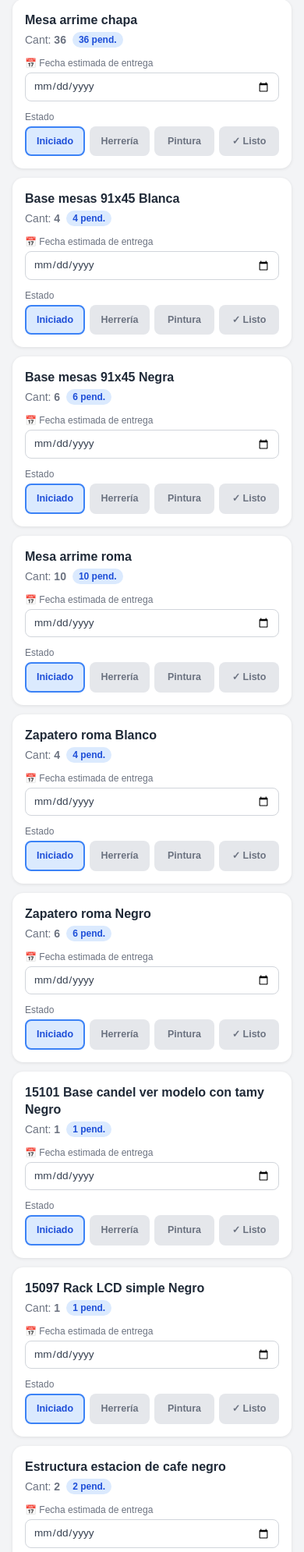
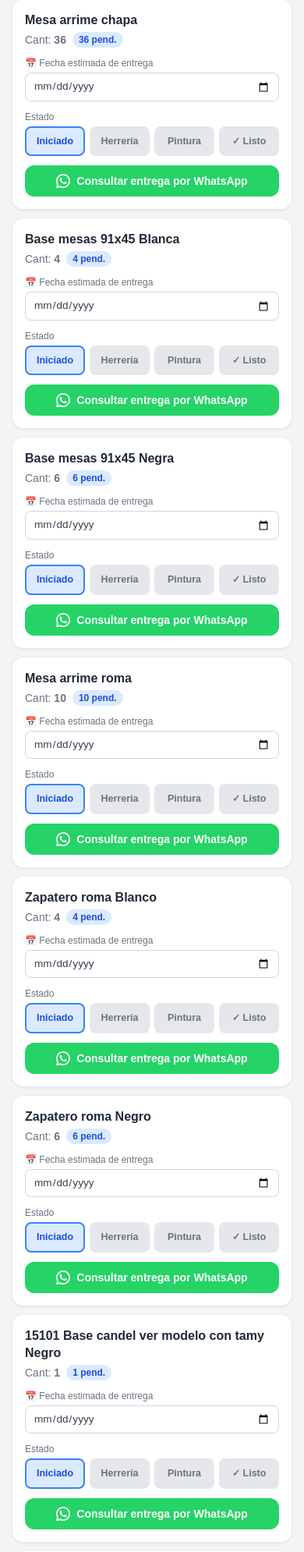
Before and after one commit to mmartinmape-byte/mape-app, a Flask app: page /mobile in a window 390 px wide. Shown: the part 182-2172 px from the top of the page at 78% size. Run offline with Flask 3, Linux system fonts and the light colour scheme; data comes from the database, SQL or seed files in the repository; some libraries are stand-ins or nearby versions.

Commit message:
Agregar boton WhatsApp para consultar entrega en vista mobile

```diff
--- a/templates/mobile.html
+++ b/templates/mobile.html
@@ -77,6 +77,8 @@
 <script>
 let orders = [];
 let filtro = 'pendiente';
+
+const MAPE_WA = '5491132565719';
 
 const ESTADOS = [
   { key:'iniciado', label:'Iniciado',       cls:'active-iniciado' },
@@ -174,11 +176,31 @@ function cardHTML(o) {
     </div>
 
     <!-- Estado -->
-    <div>
+    <div class="mb-3">
       <label class="block text-xs text-gray-500 mb-1 font-medium">Estado</label>
       <div class="flex gap-1.5" id="estado-btns-${o.id}">${estadoBtns}</div>
     </div>
+
+    ${o.pendiente > 0 ? `
+    <!-- WhatsApp -->
+    <a href="${waLink(o)}" target="_blank"
+       class="flex items-center justify-center gap-2 w-full py-2.5 rounded-xl font-semibold text-sm"
+       style="background:#25d366;color:#fff">
+      <svg width="18" height="18" viewBox="0 0 24 24" fill="currentColor">
+        <path d="M17.472 14.382c-.297-.149-1.758-.867-2.03-.967-.273-.099-.471-.148-.67.15-.197.297-.767.966-.94 1.164-.173.199-.347.223-.644.075-.297-.15-1.255-.463-2.39-1.475-.883-.788-1.48-1.761-1.653-2.059-.173-.297-.018-.458.13-.606.134-.133.298-.347.446-.52.149-.174.198-.298.298-.497.099-.198.05-.371-.025-.52-.075-.149-.669-1.612-.916-2.207-.242-.579-.487-.5-.669-.51-.173-.008-.371-.01-.57-.01-.198 0-.52.074-.792.372-.272.297-1.04 1.016-1.04 2.479 0 1.462 1.065 2.875 1.213 3.074.149.198 2.096 3.2 5.077 4.487.709.306 1.262.489 1.694.625.712.227 1.36.195 1.871.118.571-.085 1.758-.719 2.006-1.413.248-.694.248-1.289.173-1.413-.074-.124-.272-.198-.57-.347z"/>
+        <path d="M12 0C5.373 0 0 5.373 0 12c0 2.127.558 4.126 1.528 5.855L.057 23.428a.75.75 0 0 0 .906.94l5.803-1.522A11.938 11.938 0 0 0 12 24c6.627 0 12-5.373 12-12S18.627 0 12 0zm0 21.75a9.726 9.726 0 0 1-4.964-1.355l-.355-.211-3.683.966.982-3.588-.232-.369A9.715 9.715 0 0 1 2.25 12C2.25 6.615 6.615 2.25 12 2.25S21.75 6.615 21.75 12 17.385 21.75 12 21.75z"/>
+      </svg>
+      Consultar entrega por WhatsApp
+    </a>` : ''}
   </div>`;
+}
+
+function waLink(o) {
+  const fechaEsp = o.fecha_esperada
+    ? ` (fecha estimada: ${fmtFecha(o.fecha_esperada)})`
+    : '';
+  const msg = `Hola! Te consulto por el pedido: *${o.producto}*${fechaEsp} — cantidad: ${o.pendiente} pendiente${o.pendiente !== 1 ? 's' : ''}. ¿Para qué fecha estaría listo?`;
+  return `https://wa.me/${MAPE_WA}?text=${encodeURIComponent(msg)}`;
 }
 
 async function cambiarEstado(id, nuevoEstado, btn) {
```
